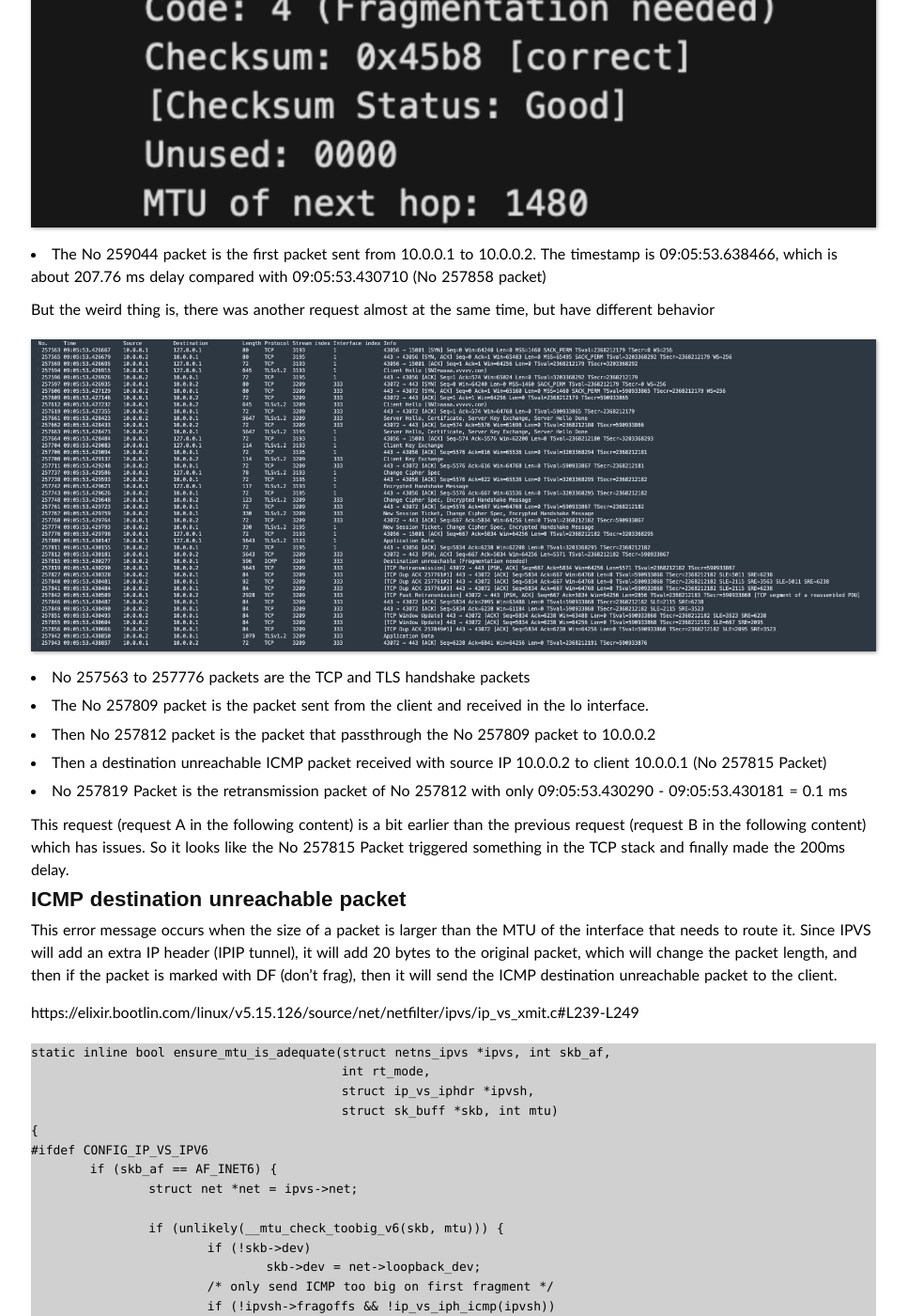
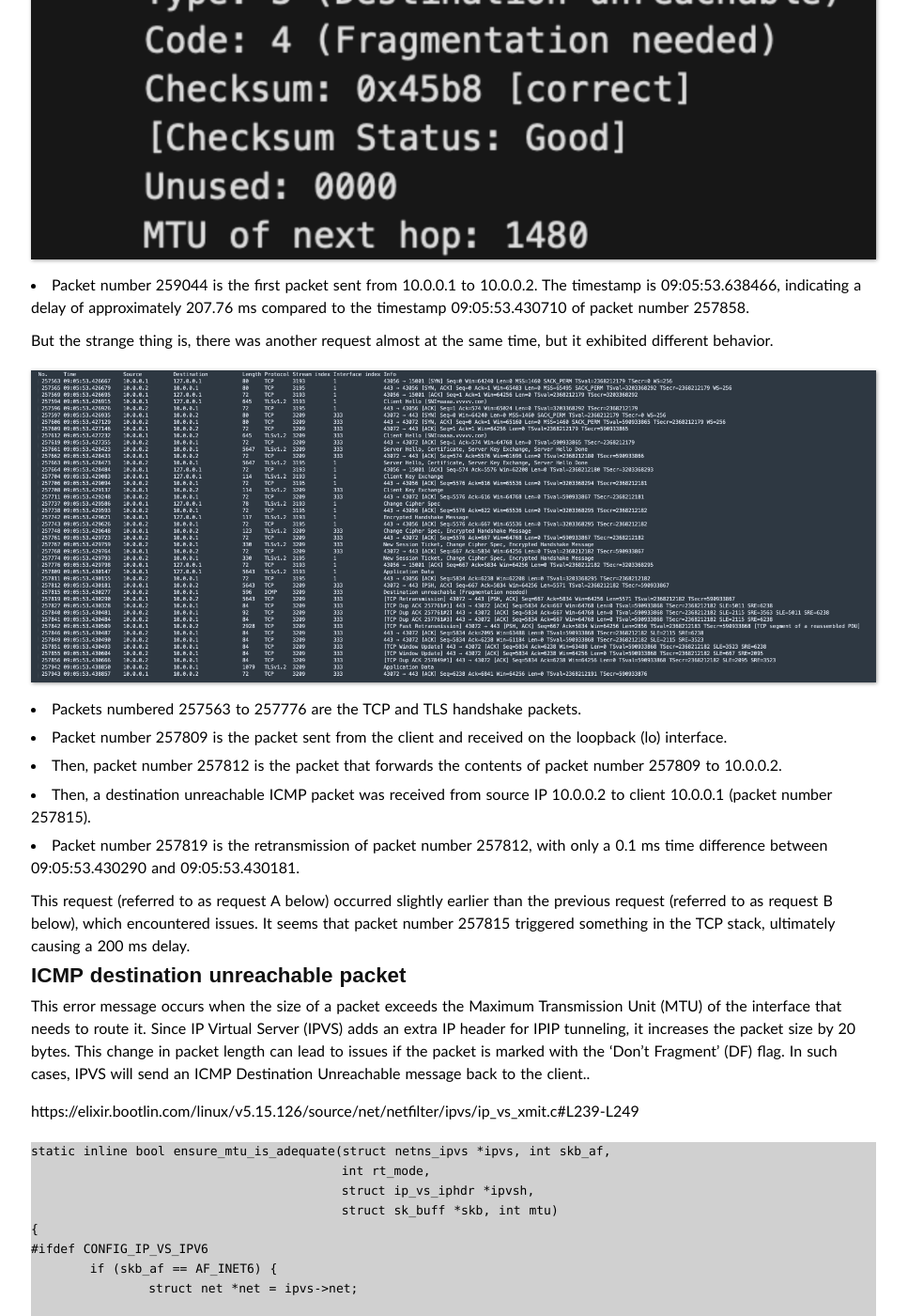
Before and after one commit to wenlxie/wenlxie.github.io, a Jekyll site: the page built from _posts/2024-12-31-Request-delay-200ms-becauseof-MTU-setting-in-IPVS-Loadbalancer-with-IPIP-forwarding-method.md, in a window 1280 px wide and 1400 px high, scrolled down 2222 px. Shown: the whole window at 94% size, without its empty margins (157-1124 px from the left). Built offline with Jekyll 4.4.1, drawn with Linux system fonts in a browser that asks for light colours; some web fonts are replaced; comment, search, counter and statistics services are not loaded; some of the changed text lies outside the part shown.

````diff
--- a/_posts/2024-12-31-Request-delay-200ms-becauseof-MTU-setting-in-IPVS-Loadbalancer-with-IPIP-forwarding-method.md
+++ b/_posts/2024-12-31-Request-delay-200ms-becauseof-MTU-setting-in-IPVS-Loadbalancer-with-IPIP-forwarding-method.md
@@ -19,17 +18,16 @@ In our network environment, we use IPVS as a load balancer to provide virtual se
 
 The client pod has envoy sidecar injected.
 
-Recently we have some customers that reported  their request has a high timeout rate after they move to this network flow.
+Recently, some customers have reported that their requests have a high timeout rate after moving to this network flow.
 
 
-- The client create a new request to VIP 10.0.0.2:443 with client IP 10.0.0.1 and port 12345 (Use  12345 as an example)
-  The connection is 10.0.0.1:12345 → 10.0.0.2:443
+1. The client creates a new connection to the VIP 10.0.0.2:443 with the client IP 10.0.0.1 and port 12345 (using 12345 as an example). The connection is 10.0.0.1:12345 → 10.0.0.2:443.
 
-- Iptables rules intercept the request and redirect the traffic to port 15001, changing the connection's destination IP and port to 127.0.0.1 and 15006. The connection now is 10.0.0.1:12345 → 127.0.0.1:15001.
+2. Iptables rules intercept the request and redirect the traffic to port 15001, changing the connection's destination IP and port to 127.0.0.1 and 15006. The connection is now 10.0.0.1:12345 → 127.0.0.1:15006.
 
-- The client sidecar Envoy receives the request from the lo interface. Since outbound traffic is passthrough, Envoy does not perform any checks at the HTTP/HTTPS layer and creates a new connection to destination 10.0.0.2. The request is forwarded to VIP 10.0.0.2 with the connection 10.0.0.1:54321 → 10.0.0.2:443.
+3. After the TCP handshake succeeds, the client sends an SSL hello on the established connection. The sidecar's Envoy receives the request from the loopback (lo) interface. Since the outbound traffic is passthrough, Envoy does not perform any checks at the HTTP/HTTPS layer and creates a new connection to the destination 10.0.0.2. The request is forwarded to the VIP 10.0.0.2 with the connection 10.0.0.1:54321 → 10.0.0.2:443.
 
-- The load balancer uses IPVS with the IPIP packet forwarding method and has the following IPVS rule:
+4. The load balancer uses IPVS with the IPIP packet forwarding method and has the following IPVS rule:
 
 ```
 ipvsadm -Ln -t 10.0.0.2:443
@@ -41,50 +39,49 @@ TCP  10.0.0.2:443 mh
   -> 10.0.0.8:443                 Tunnel    1      0          0
 ```
 
-- The request is forwarded to a real server with an IPIP tunnel header, where the outer IP header has source IP 10.0.0.5 (load balancer's IP) and destination IP 10.0.0.6 (real server's IP), while the inner IP/TCP header remains unchanged.
+5. The TCP SYN packet from 10.0.0.1:54321 to 10.0.0.2:443 is forwarded to a real server with an IPIP tunnel header, where the outer IP header has the source IP 10.0.0.5 (load balancer's IP) and the destination IP 10.0.0.6 (real server's IP), while the inner IP/TCP header remains unchanged..
 
 
-- After receiving the request, the real server strips the outer IP header, processes the request, and sends a response directly to the client, bypassing the load balancer.
+6. After receiving the TCP SYN packet from 10.0.0.1:54321 to 10.0.0.2:443, the real server strips the outer IP header, processes the request, and sends TCP SYN,ACK directly to the client, bypassing the load balancer
 
 The sidecar(envoy) in the client side and Loadbalancer only handles the request in the TCP layer, so the TLS and HTTP interaction happens between the client and server directly.
 
 
 ## Tcpdump Analysis
 
-After TCPDUMP for the request to check for why the request was delayed.
-Here is the dump result:
+We used TCPDUMP to check why the request was delayed, here is the dump result:
 
 ![](/assets/2024-12-31-TCPDUMP-request-B.png)
 
 
-This is the tcpdump file captured from lo and eth0 interface in the client side.
+This is the tcpdump file captured from the 'lo' and 'eth0' interfaces on the client side..
 
--  No 257571 to 257797 packets are the TCP and TLS handshake packets.
--  The No 257858 packet is the packet sent from the client and received in the lo interface.
--  Instead of forwarding this packet to 10.0.0.2 directly,  there are 4 ICMP packets with the source IP 10.0.0.1 and destination IP 10.0.0.1 captured.
+-  Packets numbered 257571 to 257797 are TCP and TLS handshake packets.
+-  Packet number 257858 is sent from the client and received on the 'lo' interface.
+-  Instead of forwarding this packet directly to 10.0.0.2, there are four ICMP packets with the source IP 10.0.0.1 and destination IP 10.0.0.1 that were captured..
    The details of this ICMP packet:
 
   ![](/assets/2024-12-31-ICMP-type3-code4.png)
 
--  The No 259044 packet is the first packet sent from 10.0.0.1 to 10.0.0.2. The timestamp is 09:05:53.638466, which is about 207.76 ms delay compared with  09:05:53.430710  (No 257858 packet)
+-  Packet number 259044 is the first packet sent from 10.0.0.1 to 10.0.0.2. The timestamp is 09:05:53.638466, indicating a delay of approximately 207.76 ms compared to the timestamp 09:05:53.430710 of packet number 257858.
 
-But the weird thing is, there was another request almost at the same time, but have different behavior
+But the strange thing is, there was another request almost at the same time, but it exhibited different behavior.
 
 ![](/assets/2024-12-31-TCPDUMP-request-A.png)
 
 
--  No 257563 to 257776 packets are the TCP and TLS handshake packets
--  The No 257809 packet is the packet sent from the client and received in the lo interface.
--  Then No 257812 packet is the packet that passthrough the No 257809 packet to 10.0.0.2
--  Then a destination unreachable ICMP packet received with source IP 10.0.0.2 to client 10.0.0.1 (No 257815 Packet)
--  No 257819 Packet is the retransmission packet of No 257812 with only 09:05:53.430290 - 09:05:53.430181 = 0.1 ms
+-  Packets numbered 257563 to 257776 are the TCP and TLS handshake packets.
+-  Packet number 257809 is the packet sent from the client and received on the loopback (lo) interface.
+-  Then, packet number 257812 is the packet that forwards the contents of packet number 257809 to 10.0.0.2.
+-  Then, a destination unreachable ICMP packet was received from source IP 10.0.0.2 to client 10.0.0.1 (packet number 257815).
+-  Packet number 257819 is the retransmission of packet number 257812, with only a 0.1 ms time difference between 09:05:53.430290 and 09:05:53.430181.
 
-This request (request A in the following content) is a bit earlier  than the previous request (request B in the following content) which has issues. So it looks like the No 257815 Packet triggered something in the TCP stack and finally  made the 200ms delay.
+This request (referred to as request A below) occurred slightly earlier than the previous request (referred to as request B below), which encountered issues. It seems that packet number 257815 triggered something in the TCP stack, ultimately causing a 200 ms delay.
 
 
 ## ICMP destination unreachable packet
 
-This error message occurs when the size of a packet is larger than the MTU of the interface that needs to route it.  Since IPVS will add an extra IP header (IPIP tunnel), it will add 20 bytes to the original packet, which will change the packet length, and then if the packet is marked with DF (don’t frag), then it will send the ICMP destination unreachable packet to the client.
+This error message occurs when the size of a packet exceeds the Maximum Transmission Unit (MTU) of the interface that needs to route it. Since IP Virtual Server (IPVS) adds an extra IP header for IPIP tunneling, it increases the packet size by 20 bytes. This change in packet length can lead to issues if the packet is marked with the 'Don't Fragment' (DF) flag. In such cases, IPVS  will send an ICMP Destination Unreachable message back to the client..
 
 
 https://elixir.bootlin.com/linux/v5.15.126/source/net/netfilter/ipvs/ip_vs_xmit.c#L239-L249
@@ -134,24 +131,28 @@ static inline bool ensure_mtu_is_adequate(struct netns_ipvs *ipvs, int skb_af,
 
 ```
 
-From the details of this ICMP packet, it also contains the MTU information, which is 1480.
+The details of this ICMP packet also include the MTU information, which is 1480..
 
  ![](/assets/2024-12-31-ICMP-type3-code4.png)
 
-The MTU setting is 1500 in any of the hop the whole traffic flow.  IPIP tunnels need to have another IP header injected, which is 20 bytes, that is why IPVS ask the client to send packets based on MTU 1480.
+The MTU setting is 1500 at each hop in the entire traffic flow. However, IPIP tunnels require the injection of an additional IP header, which is 20 bytes. This is why IPVS requests the client to send packets with an MTU of 1480.
 
-So if we change the interface’s MTU or route MTU to be 1480 in the client or server side, then this issue can be resolved. But there are still something that  not resolved:
-
+If we change the MTU of the interface or the route to 1480 on either the client or server side, this issue can be resolved. But there are still something not clear:
 
 
 ## Question 1: How does the ICMP destination unreachable packet impact the client behavior?
 
-Let is check for the source code for how to handle the ICMP destination unreachable packet (FRAG NEEDED)  packets  in Linux
+Let's examine the source code to understand how Linux handles ICMP Destination Unreachable (FRAG NEEDED) packets.
 
-https://elixir.bootlin.com/linux/v5.15.126/source/net/ipv4/tcp_ipv4.c#L545-L561
+You can find the relevant code here:
 
-After receive the ICMP unreachable packet,  https://elixir.bootlin.com/linux/v5.15.126/source/net/ipv4/icmp.c#L858
-Then it will start to change MTU by icmp_socket_deliver() →tcp_v4_err()
+[tcp-shaker](https://github.com/tevino/tcp-shaker)
+
+[tcp_ipv4.c](https://elixir.bootlin.com/linux/v5.15.126/source/net/ipv4/tcp_ipv4.c#L545-L561)
+[icmp.c](https://elixir.bootlin.com/linux/v5.15.126/source/net/ipv4/icmp.c#L858 )
+
+Upon receiving an ICMP Unreachable packet, the system begins to adjust the MTU through the icmp_socket_deliver() function, which calls tcp_v4_err().
+
 
 ```
 	if (code == ICMP_FRAG_NEEDED) { /* PMTU discovery (RFC1191) */
@@ -189,10 +190,13 @@ Then it will start to change MTU by icmp_socket_deliver() →tcp_v4_err()
 		}
 ```
 
-If the sock is not held by user, then it will reduce the MTU directly by tcp_v4_mtu_reduced()
-But if the the tcp socket is held by user, then it will set TCP small queue flags TCP_MTU_REDUCED_DEFERRED, after socket released by userspace, tcp_release_cb() will be called to handle for the tsq, and tcp_v4_mtu_reduced() will be called.
+If the socket is not held by user, the MTU is reduced immediately using tcp_v4_mtu_reduced(). However, if the TCP socket is held by  user, the TCP small queue flag TCP_MTU_REDUCED_DEFERRED will be set. Once the socket is released by user, tcp_release_cb() is called to process the queue, and tcp_v4_mtu_reduced() is invoked.
 
-https://elixir.bootlin.com/linux/v5.15.126/source/net/ipv4/tcp_output.c#L1112-L1115
+You can find more details here:
+
+[tcp_output.c](https://elixir.bootlin.com/linux/v5.15.126/source/net/ipv4/tcp_output.c#L1112-L1115)
+
+
 So after the ICMP packet has been handled, the route MTU will be changed to 1480 and linux kernel will keep this MTU cache for 600s.
 
 
@@ -210,12 +214,11 @@ net.ipv6.route.mtu_expires = 600
 
 
 
-## Question 2:   Why there are multiple ICMP destination unreachable packet (FRAG NEEDED)  packets with the source IP = destination IP
+## Question 2:   Why are there multiple ICMP Destination Unreachable (FRAG NEEDED) packets with the source IP equal to the destination IP?
 
 
 
-Let’s trace the kernel stack of function icmp_send((skb, ICMP_DEST_UNREACH, ICMP_FRAG_NEEDED, htonl(mtu))
-icmp_send() is the function in the Linux kernel that sends this ICMP packet, by tracing it, we can see how this  is  triggered?
+Let's trace the kernel stack of the function icmp_send(skb, ICMP_DEST_UNREACH, ICMP_FRAG_NEEDED, htonl(mtu)). The icmp_send() function in the Linux kernel is responsible for sending this ICMP packet. By tracing it, we can understand how this is triggered:
 
 
 ```
@@ -245,12 +248,11 @@ icmp_send() is the function in the Linux kernel that sends this ICMP packet, by
 
 ```
 
-From the call stack, we can see that It checks the route MTU and tries to IP fragment, if DF bit is set in the IP header, then kernel will send the ICMP packet with type: 3 (ICMP_DEST_UNREACH) and code: 4 (ICMP_FRAG_NEEDED).
+From the call stack, we can see that it checks the route MTU and attempts to perform IP fragmentation. If the DF (Don't Fragment) bit is set in the IP header, the kernel will send an ICMP packet with type 3 (ICMP_DEST_UNREACH) and code 4 (ICMP_FRAG_NEEDED).
 
-There were two requests almost at the same time. The first request will trigger the ICMP destination unreachable packet from the load balancer, and then it will change the route MTU to be 1480. Then the second request, which do the MSS negotiation based on MTU 1500 and but  route MTU had been changed to 1480 on the fly,  so when the packet length > 1500, then ICMP packet with type: 3 (ICMP_DEST_UNREACH) and code: 4 (ICMP_FRAG_NEEDED)  will be sent in kernel with the source IP == destination IP.
+There were two requests occurring almost simultaneously. The first request triggers the ICMP Destination Unreachable packet from the load balancer, which then changes the route MTU to 1480. The second request performs MSS (Maximum Segment Size) negotiation based on an MTU of 1500, but the route MTU has already been changed to 1480. Thus, when the packet length exceeds 1500, an ICMP packet with type 3 (ICMP_DEST_UNREACH) and code 4 (ICMP_FRAG_NEEDED) is sent from the kernel with the source IP equal to the destination IP.
 
-If we check for the statistics in linux kernel by netstat,  we can see that there are some statistics for this.
-
+If we examine the statistics in the Linux kernel using netstat, we can see some relevant data:
 ```
 Icmp:
     6957 ICMP messages received
@@ -265,8 +267,7 @@ Icmp:
         time exceeded: 3536
 ```
 
-The destination unreachable: 6940 in ICMP input histogram is for the statistics when receiving the ICMP type: 3 (ICMP_DEST_UNREACH) and code: 4 (ICMP_FRAG_NEEDED), basically for the case like request A.
-The destination unreachable: 65 in ICMP output histogram is for the statistics when sending  the ICMP type: 3 (ICMP_DEST_UNREACH) and code: 4 (ICMP_FRAG_NEEDED), basically for the case like request A.
+The "destination unreachable: 6940" in the ICMP input histogram represents the statistics for receiving ICMP type 3 (ICMP_DEST_UNREACH) and code 4 (ICMP_FRAG_NEEDED), typically for cases like request A. The "destination unreachable: 65" in the ICMP output histogram represents the statistics for sending ICMP type 3 (ICMP_DEST_UNREACH) and code 4 (ICMP_FRAG_NEEDED), also typically for cases like request B.
 
 
 
````
Also changed, not shown: other parts of _posts/2024-12-31-Request-delay-200ms-becauseof-MTU-setting-in-IPVS-Loadbalancer-with-IPIP-forwarding-method.md (+1 -2 lines), assets/2024-12-31-IPVS-IPIP-FLOW.png.
